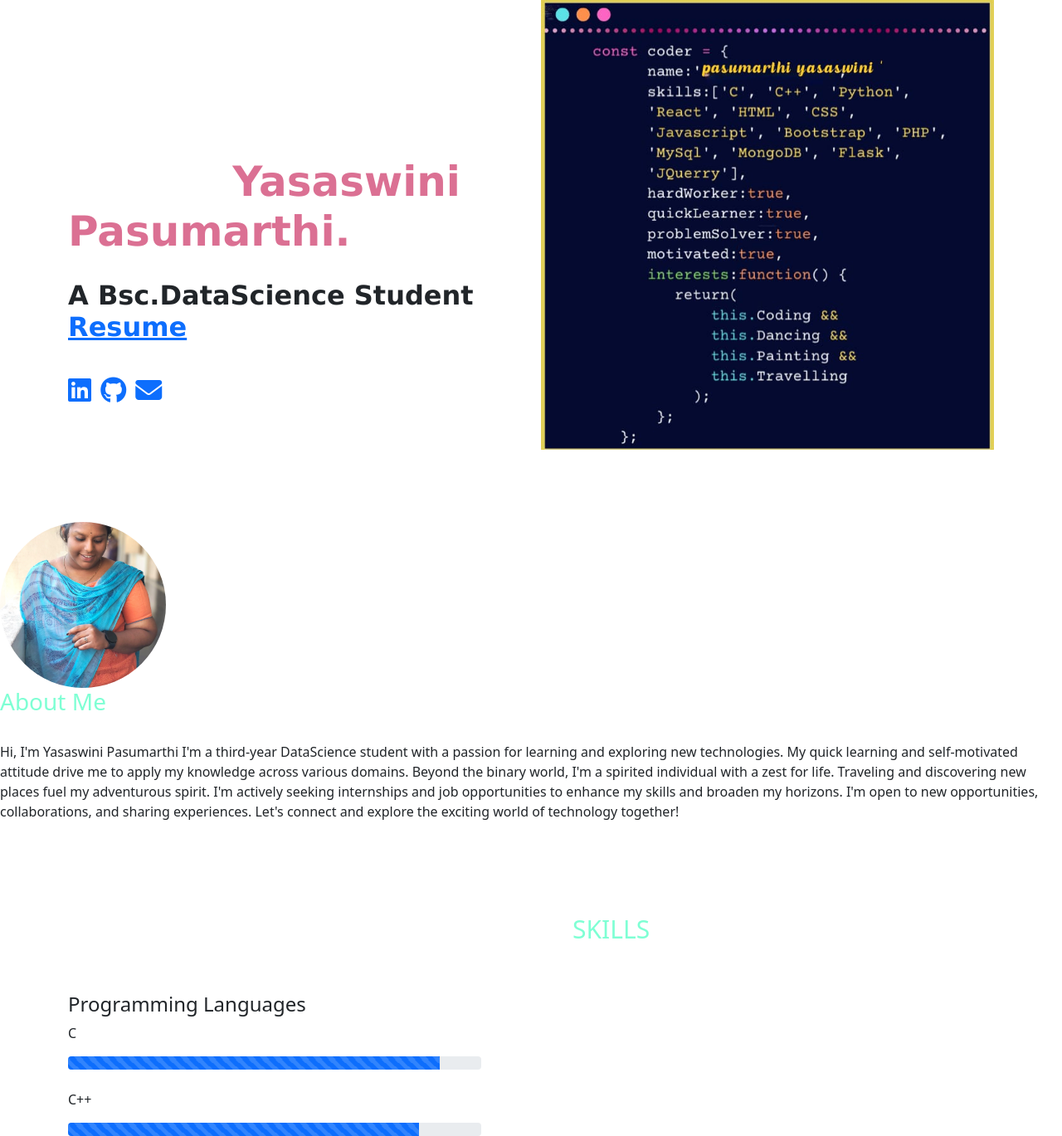
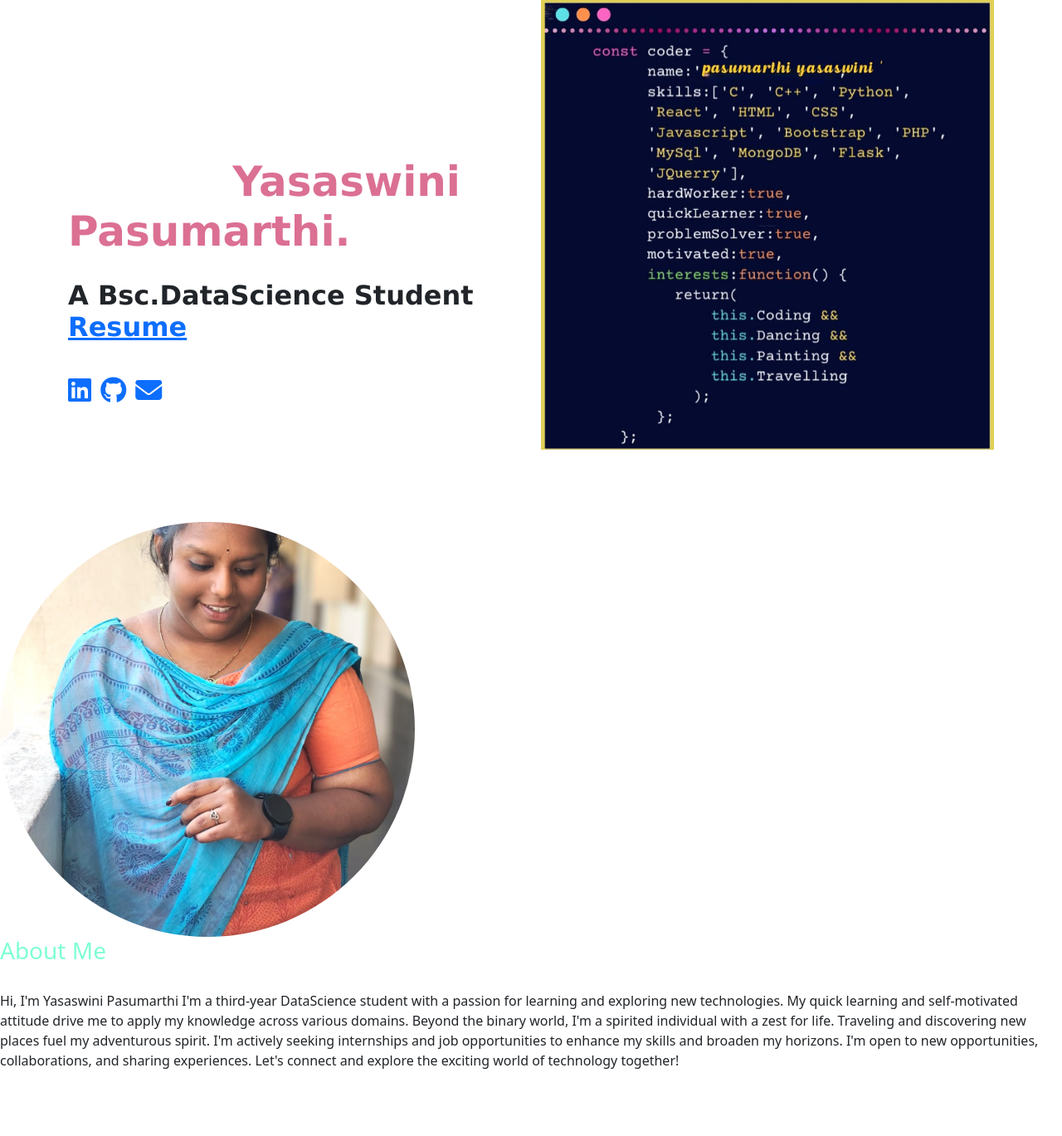
Before and after one commit to yasaswini2109/new-, a Flask app: page / in a window 1280 px wide. Shown: the part 57-1426 px from the top of the page at 83% size. Run offline with Flask 3, Linux system fonts and the light colour scheme; some libraries are stand-ins or nearby versions.

Commit message:
Update index.html

```diff
--- a/templates/index.html
+++ b/templates/index.html
@@ -66,7 +66,8 @@
         <h4 style="padding-top: 50px; padding-left: 200px;" id="scrollspyHeading1"><br></h4>
         <div class="about">
             <div class="abt1">
-                <img style="border-radius: 50%; width: 200px; height: 200px; object-fit: cover;" src="{{url_for('static',filename='img1.jpeg')}}" width="220%">
+                <img style="border-radius: 50%; width: 500px; height: 500px; object-fit: cover;"
+              src="{{url_for('static',filename='img1.jpeg')}}" />
             </div>
             <div class="abt2">
                 <h3 style="color:aquamarine">About Me</h3><br>
```
